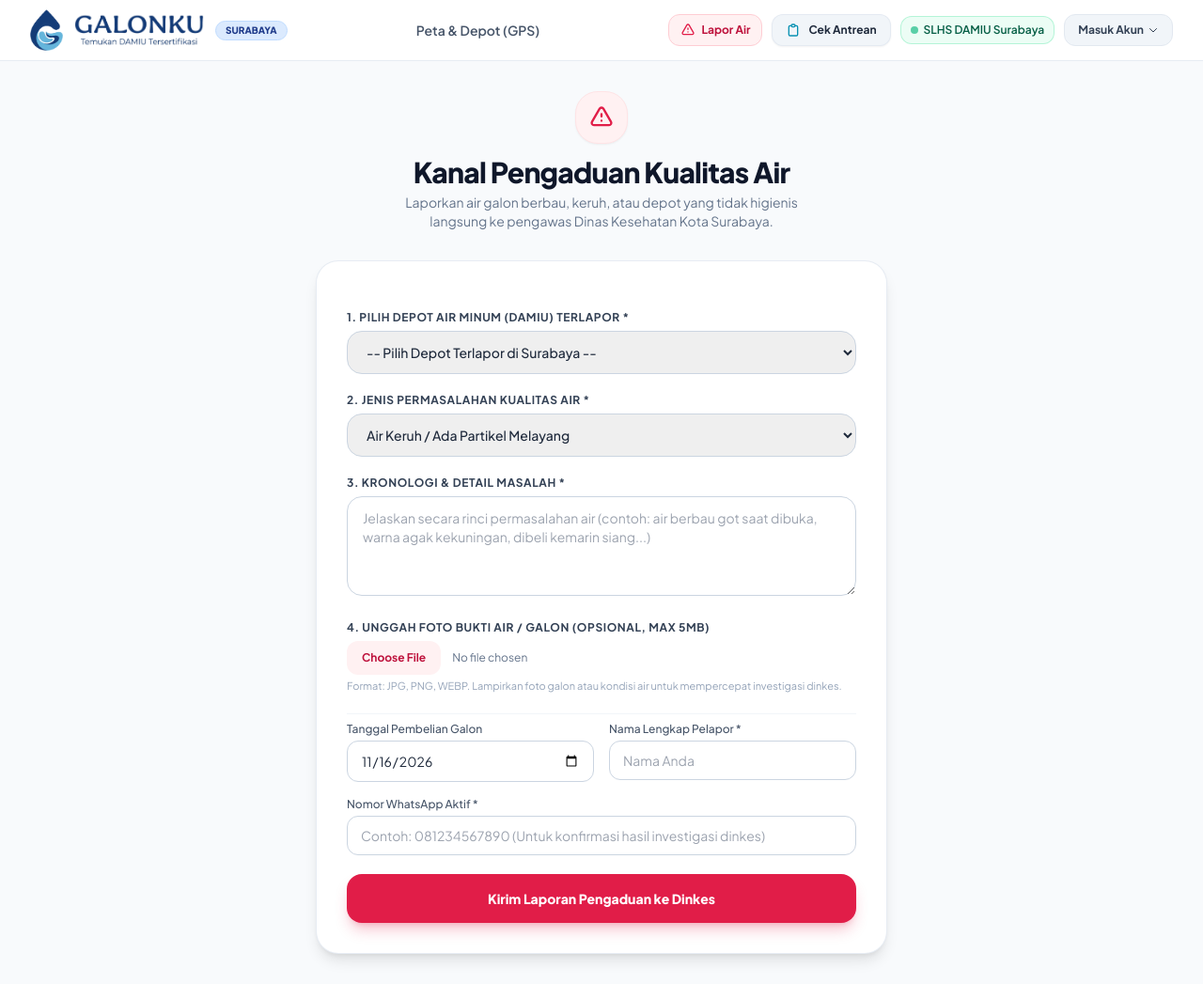
After one commit to Boozy7/PPL-Galonku, a Laravel app: page /lapor in a window 1280 px wide. The commit adds this page. Shown: the whole page at 94% size. Run offline with Laravel 12, Linux system fonts and the light colour scheme; tables that the repository leaves empty hold one stand-in row (values such as "Sample post"); parts of the project's set-up code (start-up, migrations or seed data) failed here and were passed over; some libraries are stand-ins or nearby versions.

Commit message:
feat(customer): kanal formulir pelaporan air bermasalah dan penerbitan tiket aduan ke dinkes (SCRUM-70)

```diff
--- /dev/null
+++ b/app/Http/Controllers/ComplaintController.php
@@ -0,0 +1,88 @@
+<?php
+
+namespace App\Http\Controllers;
+
+use App\Models\Complaint;
+use App\Models\Depot;
+use Illuminate\Http\Request;
+use Illuminate\Support\Str;
+
+class ComplaintController extends Controller
+{
+    /**
+     * Tampilkan formulir pengaduan kualitas air (SCRUM-70)
+     */
+    public function create(Request $request)
+    {
+        $depots = Depot::orderBy('name')->get();
+        $selectedDepotId = $request->query('depot_id');
+
+        return view('complaints.create', [
+            'depots' => $depots,
+            'selectedDepotId' => $selectedDepotId,
+        ]);
+    }
+
+    /**
+     * Simpan laporan pengaduan & terbitkan tiket resmi Dinkes
+     */
+    public function store(Request $request)
+    {
+        $validated = $request->validate([
+            'depot_id' => 'required|exists:depots,id',
+            'reporter_name' => 'required|string|max:100',
+            'reporter_phone' => 'required|string|max:20',
+            'issue_type' => 'required|in:keruh,berbau,berasa,lumut,serangga,lainnya',
+            'purchase_date' => 'nullable|date',
+            'description' => 'required|string|max:1500',
+            'photo' => 'nullable|image|mimes:jpg,jpeg,png,webp|max:5120', // Maks 5MB
+        ]);
+
+        $photoPath = null;
+        if ($request->hasFile('photo')) {
+            $path = $request->file('photo')->store('complaints', 'public');
+            $photoPath = '/storage/' . $path;
+        }
+
+        $issueTitles = [
+            'keruh' => 'Air Keruh / Mengandung Partikel Melayang',
+            'berbau' => 'Air Berbau (Anyir / Tanah / Klorin Menyengat)',
+            'berasa' => 'Rasa Air Aneh / Pahit / Asam',
+            'lumut' => 'Ditemukan Lumut / Endapan Kotoran di Galon',
+            'serangga' => 'Ditemukan Serangga / Hewan di Dalam Galon',
+            'lainnya' => 'Keluhan Higienitas Sanitasi & Kebersihan Alat',
+        ];
+
+        $issueTitle = $issueTitles[$validated['issue_type']] ?? 'Laporan Kualitas Air Bermasalah';
+        $purchaseDate = $validated['purchase_date'] ?? now()->toDateString();
+
+        // Format nomor tiket resmi: DINKES-SBY-2026-XXXXXX
+        $ticketNumber = 'DINKES-SBY-' . date('Y') . '-' . strtoupper(Str::random(6));
+
+        $complaint = Complaint::create([
+            'ticket_number' => $ticketNumber,
+            'depot_id' => $validated['depot_id'],
+            'reporter_name' => $validated['reporter_name'],
+            'reporter_phone' => $validated['reporter_phone'],
+            'issue_type' => $validated['issue_type'],
+            'issue_title' => $issueTitle,
+            'description' => $validated['description'],
+            'photo_path' => $photoPath,
+            'purchase_date' => $purchaseDate,
+            'status' => 'TERKIRIM_KE_DINKES',
+        ]);
+
+        return redirect()->route('complaints.success', ['ticket' => $complaint->ticket_number])
+            ->with('success', 'Laporan aduan Anda berhasil dikirim ke pengawas Dinas Kesehatan Kota Surabaya!');
+    }
+
+    /**
+     * Tampilan detail tiket pengaduan setelah berhasil submit
+     */
+    public function success(string $ticket)
+    {
+        $complaint = Complaint::with('depot')->where('ticket_number', $ticket)->firstOrFail();
+
+        return view('complaints.success', compact('complaint'));
+    }
+}
--- /dev/null
+++ b/resources/views/complaints/create.blade.php
@@ -0,0 +1,107 @@
+@extends('layouts.app', ['title' => 'Lapor Masalah Kualitas Air ke Dinkes Surabaya - Galonku'])
+
+@section('content')
+<div class="max-w-2xl mx-auto px-4 sm:px-6 lg:px-8 py-8 w-full">
+
+    <div class="text-center mb-8">
+        <div class="inline-flex items-center justify-center w-14 h-14 rounded-3xl bg-rose-50 text-rose-600 mb-3 shadow-sm border border-rose-100">
+            <svg class="w-7 h-7" fill="none" stroke="currentColor" viewBox="0 0 24 24">
+                <path stroke-linecap="round" stroke-linejoin="round" stroke-width="2" d="M12 9v2m0 4h.01m-6.938 4h13.856c1.54 0 2.502-1.667 1.732-3L13.732 4c-.77-1.333-2.694-1.333-3.464 0L3.34 16c-.77 1.333.192 3 1.732 3z"/>
+            </svg>
+        </div>
+        <h1 class="text-2xl sm:text-3xl font-black text-slate-900 tracking-tight">Kanal Pengaduan Kualitas Air</h1>
+        <p class="text-xs sm:text-sm text-slate-500 mt-1 max-w-md mx-auto">
+            Laporkan air galon berbau, keruh, atau depot yang tidak higienis langsung ke pengawas Dinas Kesehatan Kota Surabaya.
+        </p>
+    </div>
+
+    @if($errors->any())
+        <div class="mb-6 p-4 rounded-2xl bg-rose-50 border border-rose-200 text-rose-800 text-xs font-semibold">
+            <p class="font-bold mb-1">Periksa kembali isian formulir:</p>
+            <ul class="list-disc pl-4 space-y-0.5">
+                @foreach($errors->all() as $error)
+                    <li>{{ $error }}</li>
+                @endforeach
+            </ul>
+        </div>
+    @endif
+
+    <div class="bg-white rounded-3xl p-6 sm:p-8 border border-slate-200/80 shadow-lg">
+        <form action="{{ route('complaints.store') }}" method="POST" enctype="multipart/form-data" class="space-y-5">
+            @csrf
+
+            <!-- 1. PILIH DEPOT TERLAPOR -->
+            <div>
+                <label class="block text-xs font-bold uppercase tracking-wider text-slate-700 mb-1.5">
+                    1. Pilih Depot Air Minum (DAMIU) Terlapor *
+                </label>
+                <select name="depot_id" required class="w-full px-4 py-3 rounded-2xl border border-slate-300 focus:outline-none focus:ring-2 focus:ring-rose-500 text-sm font-medium">
+                    <option value="">-- Pilih Depot Terlapor di Surabaya --</option>
+                    @foreach($depots as $d)
+                        <option value="{{ $d->id }}" {{ old('depot_id', $selectedDepotId) == $d->id ? 'selected' : '' }}>
+                            {{ $d->name }} ({{ $d->district }} - {{ $d->address }})
+                        </option>
+                    @endforeach
+                </select>
+            </div>
+
+            <!-- 2. JENIS PERMASALAHAN -->
+            <div>
+                <label class="block text-xs font-bold uppercase tracking-wider text-slate-700 mb-1.5">
+                    2. Jenis Permasalahan Kualitas Air *
+                </label>
+                <select name="issue_type" required class="w-full px-4 py-3 rounded-2xl border border-slate-300 focus:outline-none focus:ring-2 focus:ring-rose-500 text-sm font-medium">
+                    <option value="keruh" {{ old('issue_type') === 'keruh' ? 'selected' : '' }}>Air Keruh / Ada Partikel Melayang</option>
+                    <option value="berbau" {{ old('issue_type') === 'berbau' ? 'selected' : '' }}>Air Berbau (Anyir / Tanah / Klorin Menyengat)</option>
+                    <option value="berasa" {{ old('issue_type') === 'berasa' ? 'selected' : '' }}>Rasa Air Aneh / Pahit / Asam</option>
+                    <option value="lumut" {{ old('issue_type') === 'lumut' ? 'selected' : '' }}>Ditemukan Lumut / Endapan Kotoran di Galon</option>
+                    <option value="serangga" {{ old('issue_type') === 'serangga' ? 'selected' : '' }}>Ditemukan Serangga / Hewan di Dalam Galon</option>
+                    <option value="lainnya" {{ old('issue_type') === 'lainnya' ? 'selected' : '' }}>Lainnya / Higienitas Alat Buruk</option>
+                </select>
+            </div>
+
+            <!-- 3. KRONOLOGI / DESKRIPSI -->
+            <div>
+                <label class="block text-xs font-bold uppercase tracking-wider text-slate-700 mb-1.5">
+                    3. Kronologi & Detail Masalah *
+                </label>
+                <textarea name="description" rows="4" required placeholder="Jelaskan secara rinci permasalahan air (contoh: air berbau got saat dibuka, warna agak kekuningan, dibeli kemarin siang...)"
+                          class="w-full px-4 py-3 rounded-2xl border border-slate-300 focus:outline-none focus:ring-2 focus:ring-rose-500 text-sm">{{ old('description') }}</textarea>
+            </div>
+
+            <!-- 4. UNGGAH FOTO BUKTI -->
+            <div>
+                <label class="block text-xs font-bold uppercase tracking-wider text-slate-700 mb-1.5">
+                    4. Unggah Foto Bukti Air / Galon (Opsional, Max 5MB)
+                </label>
+                <input type="file" name="photo" accept="image/*"
+                       class="block w-full text-xs text-slate-500 file:mr-3 file:py-2.5 file:px-4 file:rounded-xl file:border-0 file:text-xs file:font-bold file:bg-rose-50 file:text-rose-700 hover:file:bg-rose-100">
+                <span class="text-[11px] text-slate-400 mt-1 block">Format: JPG, PNG, WEBP. Lampirkan foto galon atau kondisi air untuk mempercepat investigasi dinkes.</span>
+            </div>
+
+            <!-- 5. TANGGAL PEMBELIAN & DATA PELAPOR -->
+            <div class="grid grid-cols-1 sm:grid-cols-2 gap-4 pt-2 border-t border-slate-100">
+                <div>
+                    <label class="block text-xs font-medium text-slate-600 mb-1">Tanggal Pembelian Galon</label>
+                    <input type="date" name="purchase_date" value="{{ old('purchase_date', date('Y-m-d')) }}"
+                           class="w-full px-3.5 py-2.5 rounded-xl border border-slate-300 text-sm focus:outline-none focus:ring-2 focus:ring-rose-500">
+                </div>
+                <div>
+                    <label class="block text-xs font-medium text-slate-600 mb-1">Nama Lengkap Pelapor *</label>
+                    <input type="text" name="reporter_name" required value="{{ old('reporter_name', auth()->user()->name ?? '') }}" placeholder="Nama Anda"
+                           class="w-full px-3.5 py-2.5 rounded-xl border border-slate-300 text-sm focus:outline-none focus:ring-2 focus:ring-rose-500">
+                </div>
+                <div class="sm:col-span-2">
+                    <label class="block text-xs font-medium text-slate-600 mb-1">Nomor WhatsApp Aktif *</label>
+                    <input type="text" name="reporter_phone" required value="{{ old('reporter_phone') }}" placeholder="Contoh: 081234567890 (Untuk konfirmasi hasil investigasi dinkes)"
+                           class="w-full px-3.5 py-2.5 rounded-xl border border-slate-300 text-sm focus:outline-none focus:ring-2 focus:ring-rose-500">
+                </div>
+            </div>
+
+            <button type="submit" class="w-full py-4 bg-rose-600 hover:bg-rose-700 text-white rounded-2xl font-black text-sm shadow-lg shadow-rose-600/25 transition">
+                Kirim Laporan Pengaduan ke Dinkes
+            </button>
+        </form>
+    </div>
+</div>
+@endsection
--- a/resources/views/components/navbar.blade.php
+++ b/resources/views/components/navbar.blade.php
@@ -6,16 +6,15 @@
             <div class="flex items-center gap-3">
                 <a href="{{ route('home') }}" class="flex items-center gap-2.5 sm:gap-3 group">
                     <!-- Galonku Symbol Icon -->
-                    <img src="{{ asset('images/logo-symbol.png') }}"
-                         alt="Galonku Icon"
-                         class="h-10 sm:h-11 w-auto object-contain group-hover:scale-105 transition-transform duration-200">
+                    <img src="{{ asset('images/logo-symbol.png') }}" alt="Galonku Icon"
+                        class="h-10 sm:h-11 w-auto object-contain group-hover:scale-105 transition-transform duration-200">
 
                     <!-- Galonku Text Logo -->
-                    <img src="{{ asset('images/logo-text.png') }}"
-                         alt="Galonku - Temukan DAMIU Tersertifikasi"
-                         class="h-8 sm:h-9 w-auto object-contain">
+                    <img src="{{ asset('images/logo-text.png') }}" alt="Galonku - Temukan DAMIU Tersertifikasi"
+                        class="h-8 sm:h-9 w-auto object-contain">
 
-                    <span class="inline-flex items-center px-2.5 py-0.5 rounded-full text-[10px] font-extrabold bg-blue-100 text-blue-900 border border-blue-200">
+                    <span
+                        class="inline-flex items-center px-2.5 py-0.5 rounded-full text-[10px] font-extrabold bg-blue-100 text-blue-900 border border-blue-200">
                         SURABAYA
                     </span>
                 </a>
@@ -24,65 +23,89 @@
             <!-- Navigation Links -->
             <nav class="hidden md:flex items-center gap-1">
                 <a href="{{ route('depots.index') }}"
-                   class="px-3.5 py-2 text-sm font-semibold rounded-xl transition-colors {{ request()->routeIs('depots.*') || request()->is('/') ? 'text-brand-700 bg-brand-50/80 font-bold' : 'text-slate-600 hover:text-slate-900 hover:bg-slate-100' }}">
+                    class="px-3.5 py-2 text-sm font-semibold rounded-xl transition-colors {{ request()->routeIs('depots.*') || request()->is('/') ? 'text-brand-700 bg-brand-50/80 font-bold' : 'text-slate-600 hover:text-slate-900 hover:bg-slate-100' }}">
                     Peta & Depot (GPS)
                 </a>
             </nav>
 
             <!-- Action Buttons -->
             <div class="flex items-center gap-2.5">
+
+                <a href="{{ route('complaints.create') }}"
+                    class="inline-flex items-center gap-1.5 px-3 py-2 text-xs font-bold text-rose-700 bg-rose-50 hover:bg-rose-100 rounded-xl transition border border-rose-200">
+                    <svg class="w-4 h-4 text-rose-600" fill="none" stroke="currentColor" viewBox="0 0 24 24">
+                        <path stroke-linecap="round" stroke-linejoin="round" stroke-width="2"
+                            d="M12 9v2m0 4h.01m-6.938 4h13.856c1.54 0 2.502-1.667 1.732-3L13.732 4c-.77-1.333-2.694-1.333-3.464 0L3.34 16c-.77 1.333.192 3 1.732 3z" />
+                    </svg>
+                    <span>Lapor Air</span>
+                </a>
+
                 <!-- Check Order Status Direct Link -->
                 <a href="{{ route('orders.index') }}"
-                   class="inline-flex items-center gap-2 px-3.5 py-2 text-xs font-bold text-slate-800 bg-slate-100 hover:bg-brand-50 hover:text-brand-800 rounded-xl transition border border-slate-200/80 shadow-sm">
+                    class="inline-flex items-center gap-2 px-3.5 py-2 text-xs font-bold text-slate-800 bg-slate-100 hover:bg-brand-50 hover:text-brand-800 rounded-xl transition border border-slate-200/80 shadow-sm">
                     <svg class="w-4 h-4 text-brand-600" fill="none" stroke="currentColor" viewBox="0 0 24 24">
-                        <path stroke-linecap="round" stroke-linejoin="round" stroke-width="2" d="M9 5H7a2 2 0 00-2 2v12a2 2 0 002 2h10a2 2 0 002-2V7a2 2 0 00-2-2h-2M9 5a2 2 0 002 2h2a2 2 0 002-2M9 5a2 2 0 012-2h2a2 2 0 012 2" />
+                        <path stroke-linecap="round" stroke-linejoin="round" stroke-width="2"
+                            d="M9 5H7a2 2 0 00-2 2v12a2 2 0 002 2h10a2 2 0 002-2V7a2 2 0 00-2-2h-2M9 5a2 2 0 002 2h2a2 2 0 002-2M9 5a2 2 0 012-2h2a2 2 0 012 2" />
                     </svg>
                     <span>Cek Antrean</span>
-                    @if(!empty($navbarActiveCount) && $navbarActiveCount > 0)
+                    @if (!empty($navbarActiveCount) && $navbarActiveCount > 0)
                         <span class="w-2 h-2 rounded-full bg-brand-600 animate-ping"></span>
                     @endif
                 </a>
 
                 <!-- Dinkes Certified Indicator Badge -->
-                <div class="hidden lg:flex items-center gap-1.5 px-2.5 py-1.5 rounded-xl bg-emerald-50 border border-emerald-200/80 text-emerald-800 text-xs font-semibold">
+                <div
+                    class="hidden lg:flex items-center gap-1.5 px-2.5 py-1.5 rounded-xl bg-emerald-50 border border-emerald-200/80 text-emerald-800 text-xs font-semibold">
                     <span class="w-2 h-2 rounded-full bg-emerald-500 animate-pulse"></span>
                     <span>SLHS DAMIU Surabaya</span>
                 </div>
 
                 @auth
-                    @if(auth()->user()->role === 'dinkes')
-                        <a href="{{ route('dinkes.dashboard') }}" class="px-3.5 py-2 bg-emerald-700 text-white rounded-xl text-xs font-bold transition hover:bg-emerald-800 shadow-sm">
+                    @if (auth()->user()->role === 'dinkes')
+                        <a href="{{ route('dinkes.dashboard') }}"
+                            class="px-3.5 py-2 bg-emerald-700 text-white rounded-xl text-xs font-bold transition hover:bg-emerald-800 shadow-sm">
                             Portal Dinkes
                         </a>
                     @elseif(auth()->user()->role === 'depot')
-                        <a href="{{ route('depot.dashboard') }}" class="px-3.5 py-2 bg-brand-700 text-white rounded-xl text-xs font-bold transition hover:bg-brand-800 shadow-sm">
+                        <a href="{{ route('depot.dashboard') }}"
+                            class="px-3.5 py-2 bg-brand-700 text-white rounded-xl text-xs font-bold transition hover:bg-brand-800 shadow-sm">
                             Dasbor Mitra Depot
                         </a>
                     @endif
                     <form action="{{ route('logout') }}" method="POST" class="inline">
                         @csrf
-                        <button type="submit" class="px-3 py-2 text-slate-500 hover:text-rose-600 text-xs font-bold transition">Logout</button>
+                        <button type="submit"
+                            class="px-3 py-2 text-slate-500 hover:text-rose-600 text-xs font-bold transition">Logout</button>
                     </form>
                 @else
                     <div class="relative group">
-                        <button class="px-3.5 py-2 text-slate-700 hover:text-brand-700 text-xs font-bold transition flex items-center gap-1 bg-slate-100 rounded-xl border border-slate-200">
+                        <button
+                            class="px-3.5 py-2 text-slate-700 hover:text-brand-700 text-xs font-bold transition flex items-center gap-1 bg-slate-100 rounded-xl border border-slate-200">
                             Masuk Akun
-                            <svg class="w-3 h-3" fill="none" stroke="currentColor" viewBox="0 0 24 24"><path stroke-linecap="round" stroke-linejoin="round" stroke-width="2" d="M19 9l-7 7-7-7"></path></svg>
+                            <svg class="w-3 h-3" fill="none" stroke="currentColor" viewBox="0 0 24 24">
+                                <path stroke-linecap="round" stroke-linejoin="round" stroke-width="2" d="M19 9l-7 7-7-7">
+                                </path>
+                            </svg>
                         </button>
                         <!-- Dropdown: Customer, Depot, & Dinkes -->
-                        <div class="absolute right-0 mt-2 w-48 bg-white border border-slate-200 rounded-2xl shadow-xl opacity-0 invisible group-hover:opacity-100 group-hover:visible transition-all duration-200 transform origin-top-right z-50">
+                        <div
+                            class="absolute right-0 mt-2 w-48 bg-white border border-slate-200 rounded-2xl shadow-xl opacity-0 invisible group-hover:opacity-100 group-hover:visible transition-all duration-200 transform origin-top-right z-50">
                             <div class="p-2 flex flex-col gap-1">
-                                <a href="{{ route('login') }}" class="px-3 py-2 text-xs font-bold text-slate-700 hover:bg-brand-50 hover:text-brand-700 rounded-xl transition">
+                                <a href="{{ route('login') }}"
+                                    class="px-3 py-2 text-xs font-bold text-slate-700 hover:bg-brand-50 hover:text-brand-700 rounded-xl transition">
                                     👤 Masuk Warga
                                 </a>
-                                <a href="{{ route('depot.login') }}" class="px-3 py-2 text-xs font-bold text-slate-700 hover:bg-brand-50 hover:text-brand-700 rounded-xl transition">
+                                <a href="{{ route('depot.login') }}"
+                                    class="px-3 py-2 text-xs font-bold text-slate-700 hover:bg-brand-50 hover:text-brand-700 rounded-xl transition">
                                     🏢 Portal Mitra Depot
                                 </a>
-                                <a href="{{ route('dinkes.login') }}" class="px-3 py-2 text-xs font-bold text-slate-700 hover:bg-emerald-50 hover:text-emerald-700 rounded-xl transition">
+                                <a href="{{ route('dinkes.login') }}"
+                                    class="px-3 py-2 text-xs font-bold text-slate-700 hover:bg-emerald-50 hover:text-emerald-700 rounded-xl transition">
                                     🏥 Portal Dinas Kesehatan
                                 </a>
                                 <div class="border-t border-slate-100 my-1"></div>
-                                <a href="{{ route('register') }}" class="px-3 py-1.5 text-[11px] font-semibold text-slate-500 hover:text-brand-600">
+                                <a href="{{ route('register') }}"
+                                    class="px-3 py-1.5 text-[11px] font-semibold text-slate-500 hover:text-brand-600">
                                     Daftar Akun Baru &rarr;
                                 </a>
                             </div>
--- a/routes/web.php
+++ b/routes/web.php
@@ -6,6 +6,7 @@ use App\Http\Controllers\DepotDashboardController;
 use App\Http\Controllers\DinkesDashboardController;
 use App\Http\Controllers\OrderController;
 use App\Http\Controllers\ReviewController;
+use App\Http\Controllers\ComplaintController;
 use Illuminate\Support\Facades\Route;
 
 /*
@@ -71,3 +72,8 @@ Route::middleware(['auth', 'role:dinkes'])->prefix('dinkes')->name('dinkes.')->g
     Route::post('/depot/{id}/approve', [DinkesDashboardController::class, 'approveDepot'])->name('approve_depot');
     Route::post('/depot/{id}/reject', [DinkesDashboardController::class, 'rejectDepot'])->name('reject_depot');
 });
+
+// Kanal Pengaduan Kualitas Air ke Dinkes (SCRUM-70)
+Route::get('/lapor', [ComplaintController::class, 'create'])->name('complaints.create');
+Route::post('/lapor', [ComplaintController::class, 'store'])->name('complaints.store');
+Route::get('/lapor/sukses/{ticket}', [ComplaintController::class, 'success'])->name('complaints.success');
```
Also changed, not shown: app/Models/Complaint.php (added, +16 -0 lines), resources/views/complaints/success.blade.php (added, +67 -0 lines), database/migrations/2026_11_16_131027_create_complaints_table.php (added).
